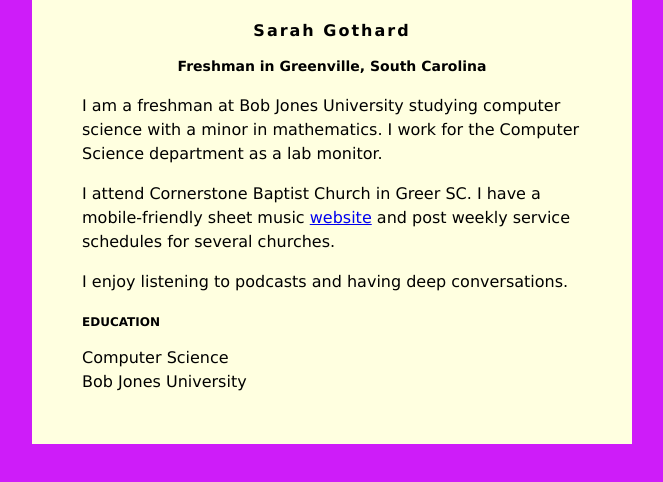
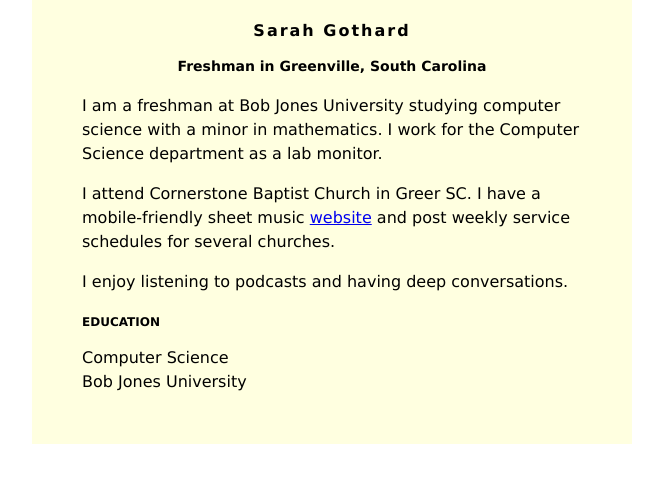
Before and after one commit to sretepeolhc/sretepeolhc.github.io, a plain HTML site: page index.html in a window 1280 px wide. Shown: the whole page, without its empty margins (308-971 px from the left). Drawn offline with Linux system fonts and the light colour scheme.

Commit message:
Update index.html

```diff
--- a/index.html
+++ b/index.html
@@ -2,7 +2,7 @@
 <head>
 <style>
 body {
-    background: #CE1CF9;
+    background: CE1CF9;
     font-family: Verdana;
 }
 #content {
```
